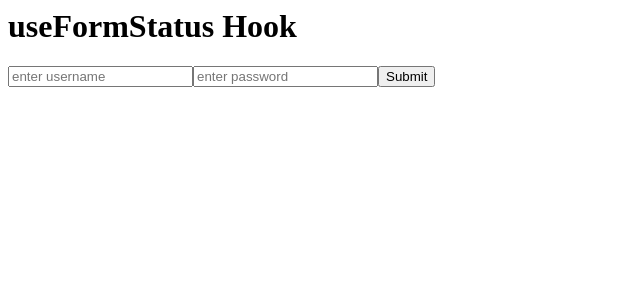
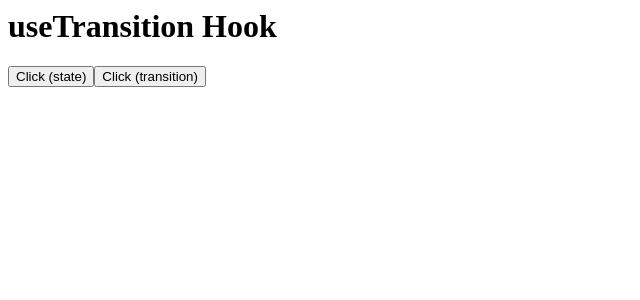
Before and after one commit to shivrajpro/react-step-by-step, a React (Vite) app: page / in a window 1280 px wide. Shown: the top 300 px of the page, without its empty margins (0-640 px from the left). Built offline with nearby package versions, Linux system fonts and the light colour scheme.

Commit message:
useTransition hook

```diff
--- a/src/App.jsx
+++ b/src/App.jsx
@@ -1,32 +1,31 @@
-import { useFormStatus } from "react-dom";
+import { useState, useTransition } from "react";
 
 function App() {
+  const [myPending, setMyPending] = useState(false);
+  const [pending, startTransition] = useTransition(false);
+
   const handleSubmit = async () => {
+    setMyPending(true);
+
     await new Promise((res) => setTimeout(res, 2000));
-    console.log("submit");
+
+    setMyPending(false);
   };
 
-  function CustomerForm() {
-    const { pending } = useFormStatus();
-
-    console.log(pending);
-
-    return (
-      <div>
-        <input type="text" placeholder="enter username" />
-        <input type="password" placeholder="enter password" />
-        <button type="submit" disabled={pending}>
-          {pending ? "Submitting" : "Submit"}
-        </button>
-      </div>
-    );
-  }
+  const handleTransition = () => {
+    startTransition(async () => {
+      await new Promise((res) => setTimeout(res, 2000));
+    });
+  };
   return (
     <>
-      <h1>useFormStatus Hook</h1>
-      <form action={handleSubmit}>
-        <CustomerForm />
-      </form>
+      <h1>useTransition Hook</h1>
+      <button disabled={myPending} onClick={handleSubmit}>
+        Click (state)
+      </button>
+      <button disabled={pending} onClick={handleTransition}>
+        Click (transition)
+      </button>
     </>
   );
 }
```
